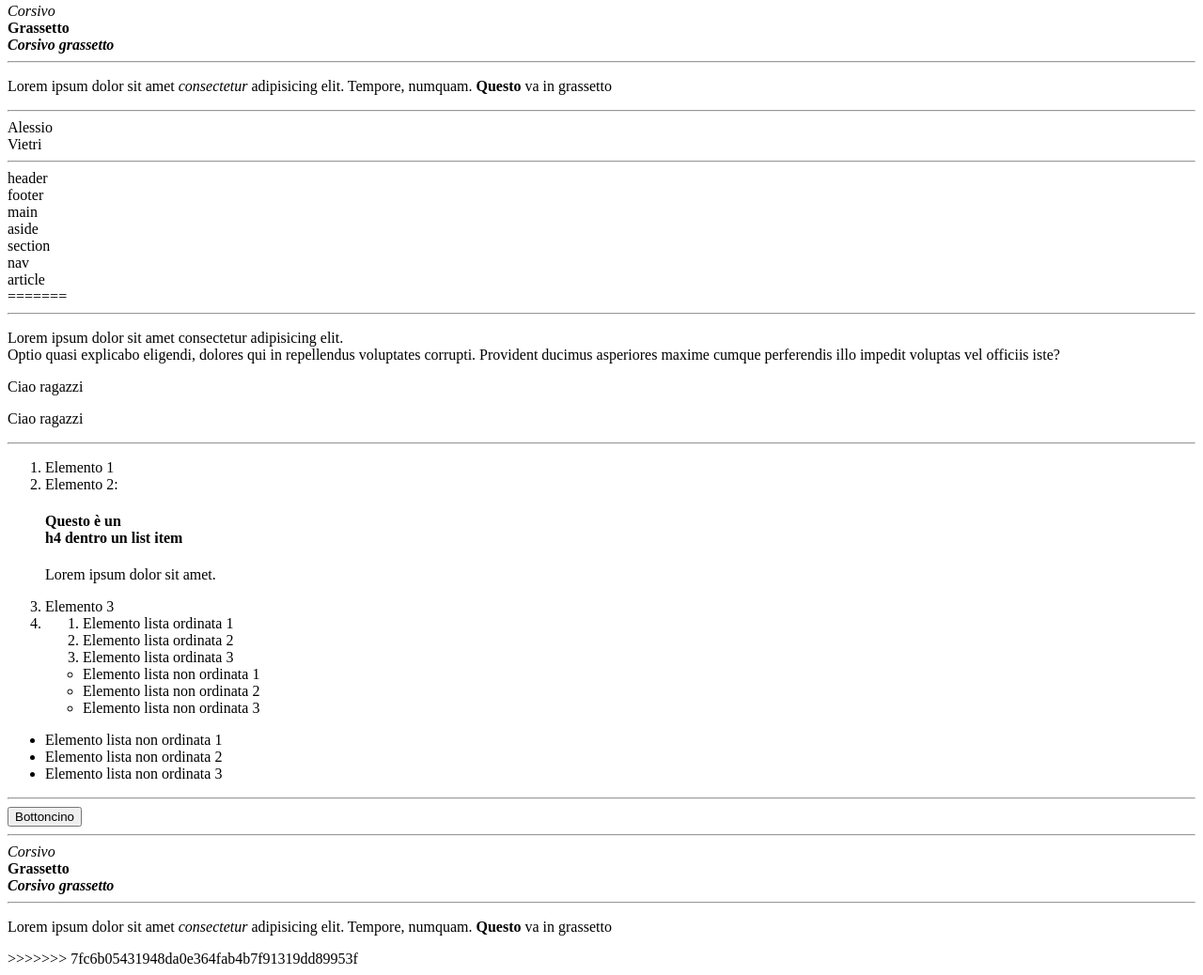
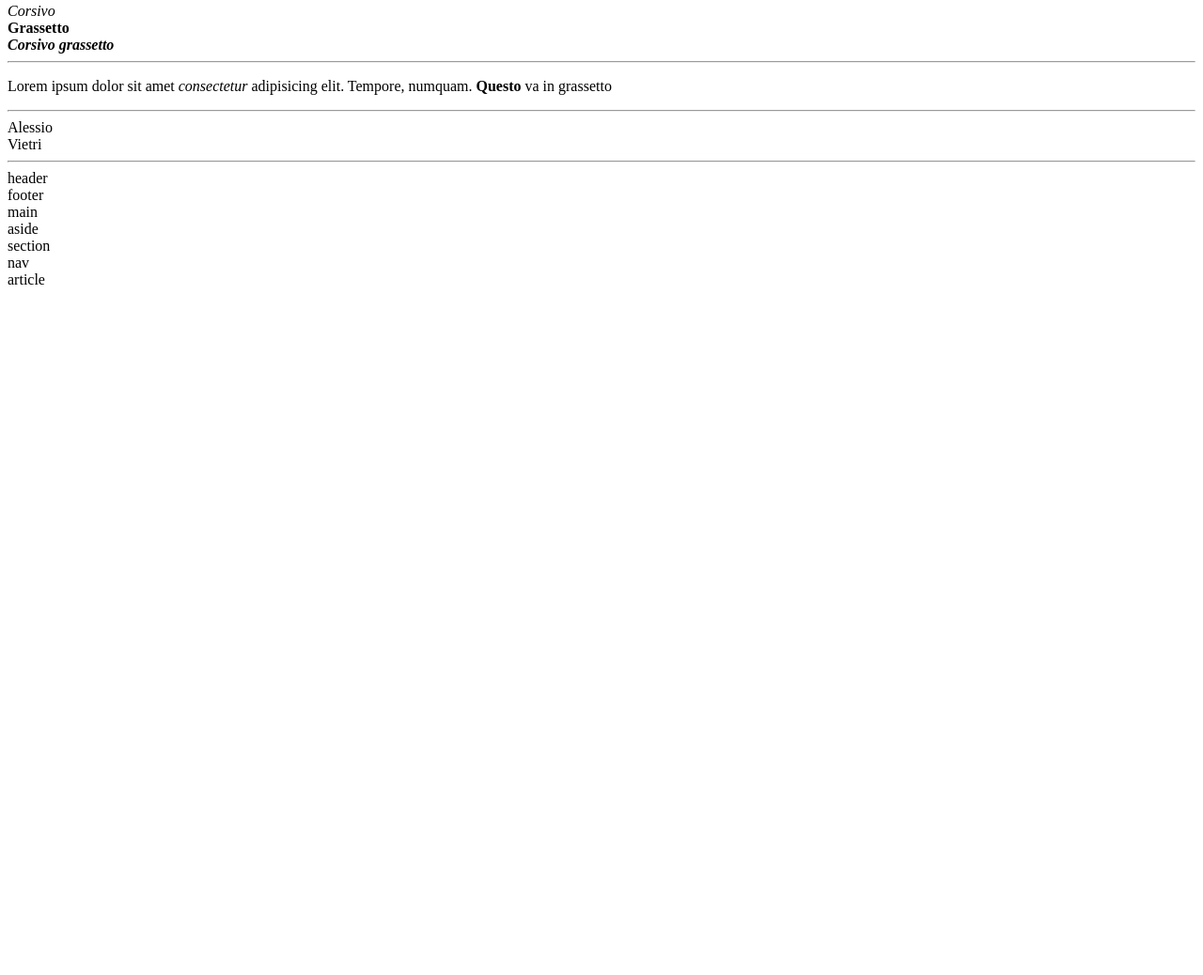
Before and after one commit to classe114-alessiovietri/03-lc-html, a plain HTML site: page index.html in a window 1280 px wide. Shown: the part 1367-2405 px from the top of the page at 94% size. After the commit the page ends 1682 px from the top, so only its background shows below. Drawn offline with Linux system fonts and the light colour scheme.

Commit message:
Aggiornamento index

```diff
--- a/index.html
+++ b/index.html
@@ -216,114 +216,6 @@
         <article>
             article
         </article>
-=======
-        <hr>
-
-        <p>
-            Lorem ipsum dolor sit amet consectetur adipisicing elit.<br> Optio quasi explicabo eligendi, dolores qui in repellendus voluptates corrupti. Provident ducimus asperiores maxime cumque perferendis illo impedit voluptas vel officiis iste?
-        </p>
-        <p>
-            Ciao ragazzi
-        </p>
-        <p>
-            Ciao ragazzi
-        </p>
-
-        <hr>
-
-        <ol>
-            <li>
-                Elemento 1
-            </li>
-            <li>
-                Elemento 2:
-
-                <h4>
-                    Questo è un <br> h4 dentro un list item
-                </h4>
-
-                <p>
-                    Lorem ipsum dolor sit amet.
-                </p>
-            </li>
-            <li>
-                Elemento 3
-            </li>
-            <li>
-                <ol>
-                    <li>
-                        Elemento lista ordinata 1
-                    </li>
-                    <li>
-                        Elemento lista ordinata 2
-                    </li>
-                    <li>
-                        Elemento lista ordinata 3
-                    </li>
-                </ol>
-
-                <ul>
-                    <li>
-                        Elemento lista non ordinata 1
-                    </li>
-                    <li>
-                        Elemento lista non ordinata 2
-                    </li>
-                    <li>
-                        Elemento lista non ordinata 3
-                    </li>
-                </ul>
-            </li>
-        </ol>
-
-        <ul>
-            <li>
-                Elemento lista non ordinata 1
-            </li>
-            <li>
-                Elemento lista non ordinata 2
-            </li>
-            <li>
-                Elemento lista non ordinata 3
-            </li>
-        </ul>
-
-        <hr>
-
-        <button>
-            Bottoncino
-        </button>
-
-        <hr>
-
-        <em>Corsivo</em>
-
-        <br>
-
-        <strong>Grassetto</strong>
-
-        <br>
-
-        <strong>
-            <em>
-                Corsivo grassetto
-            </em>
-        </strong>
-
-        <hr>
-
-        <p>
-            Lorem ipsum dolor sit amet
-            <em>
-                consectetur
-            </em>
-            adipisicing elit. Tempore, numquam.
-            <strong>
-                Questo
-            </strong>
-            va in grassetto
-        </p>
->>>>>>> 7fc6b05431948da0e364fab4b7f91319dd89953f
 
     </body>
 </html>
```
